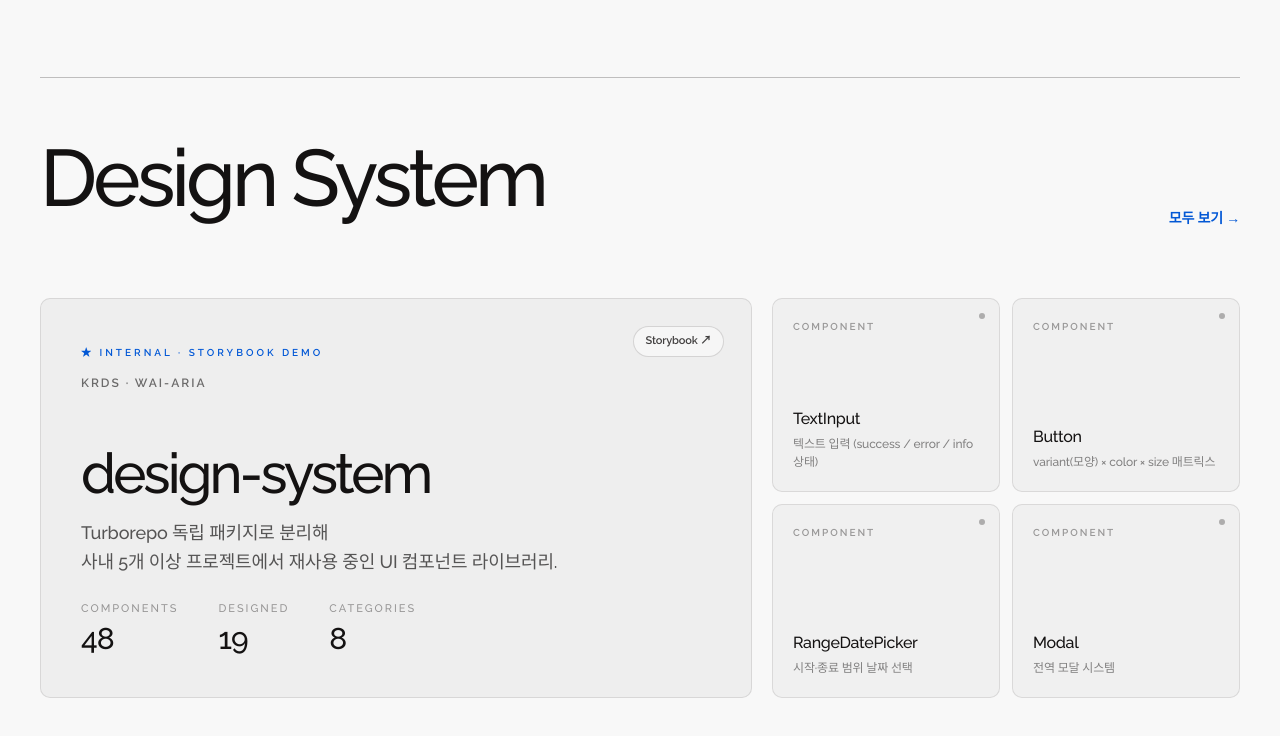
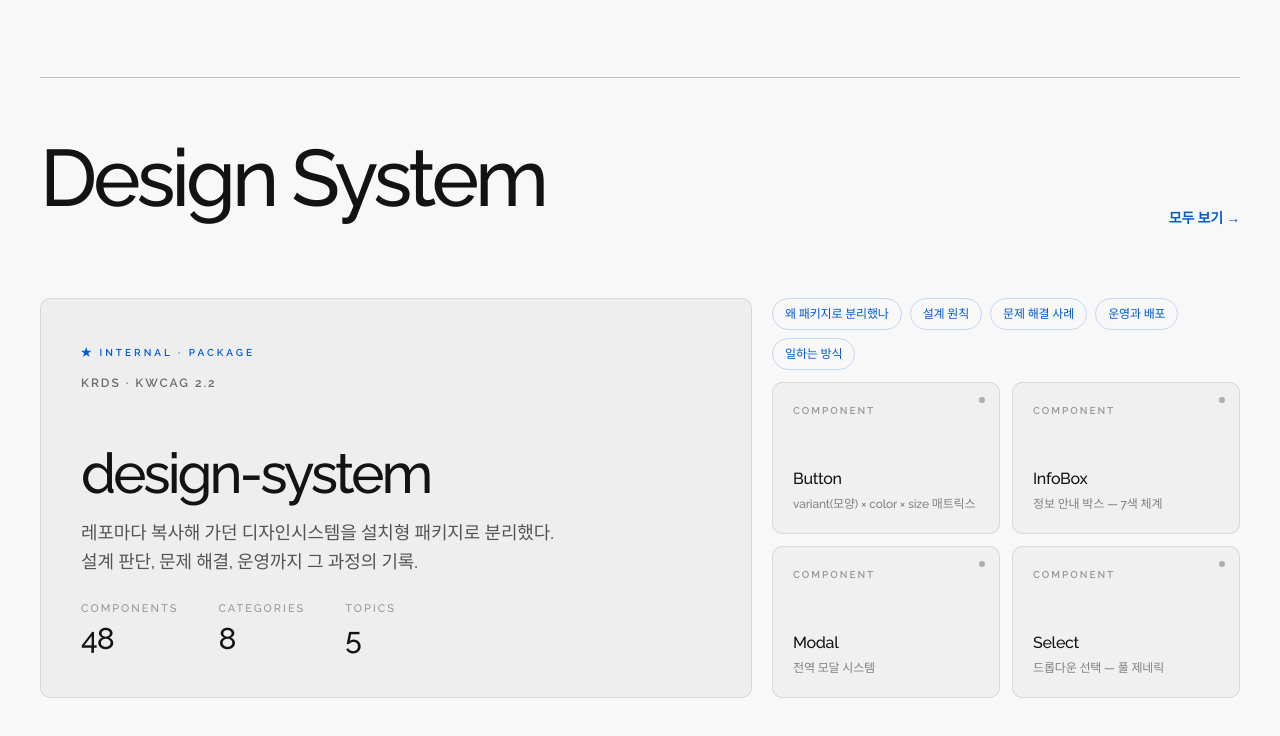
Before and after one commit to Da1re/atelier-dalre, a Next.js app in the folder apps/web/: page / in a window 1280 px wide. Shown: the part 4366-5102 px from the top of the page. Built offline with nearby package versions, Linux system fonts and the light colour scheme; a web font is replaced by a local one.

Commit message:
feat: 메가메뉴·홈 섹션에 시스템 주제 링크 추가

```diff
--- a/apps/web/src/components/layout/mega-menu-design.tsx
+++ b/apps/web/src/components/layout/mega-menu-design.tsx
@@ -1,34 +1,33 @@
 "use client";
 
-import Link from "next/link";
 import {
   ALL_COMPONENTS,
-  STORYBOOK_URL,
+  type DesignComponent,
 } from "@/models/design-system-data";
+import { SYSTEM_TOPICS } from "@/models/design-topics";
+import Link from "next/link";
 
-interface Props {
+interface MegaMenuDesignProps {
   onItemClick: () => void;
 }
 
-const FEATURED_OVERRIDES: Record<string, string> = {
-  "text-input": "텍스트 입력",
-  button: "Variant 시스템",
-  "range-date-picker": "범위 날짜 선택",
-  modal: "전역 모달",
-};
+const FEATURED_SLUGS = ["button", "infobox", "modal", "select"];
 
-const FEATURED = Object.keys(FEATURED_OVERRIDES)
-  .map((slug) => ALL_COMPONENTS.find((c) => c.slug === slug))
-  .filter((c): c is NonNullable<typeof c> => !!c);
+const FEATURED: DesignComponent[] = FEATURED_SLUGS.map((slug) =>
+  ALL_COMPONENTS.find((c) => c.slug === slug),
+).filter((c): c is DesignComponent => !!c);
 
-export const MegaMenuDesign = ({ onItemClick }: Props) => {
+const LINK_CLASS =
+  "inline-flex items-center gap-2 text-[12px] font-semibold tracking-[1px] uppercase text-foreground hover:opacity-60 transition-opacity border-b border-foreground/30 pb-1";
+
+export function MegaMenuDesign({ onItemClick }: MegaMenuDesignProps) {
   return (
     <div className="border-t border-foreground/8 px-5 md:px-10 py-8 md:py-10">
       <div className="grid grid-cols-12 gap-6 md:gap-10">
         <div className="col-span-12 md:col-span-3 flex flex-col justify-between gap-4">
           <div>
             <p className="text-[10px] font-semibold tracking-[3px] uppercase text-foreground/40 mb-2.5">
-                Internal · Storybook
+              Internal · Package
             </p>
             <h3
               className="font-normal tracking-[-1px] text-foreground leading-[0.95]"
@@ -37,30 +36,39 @@ export const MegaMenuDesign = ({ onItemClick }: Props) => {
               design-system
             </h3>
             <p className="text-xs text-foreground/50 mt-2 leading-[1.6]">
-                KRDS · WAI-ARIA 기반
+              KRDS · 접근성 기반. 설치형 패키지로 분리한 기록.
             </p>
           </div>
-            <div className="flex flex-col items-start gap-3">
-              <Link
-                href="/design"
-                onClick={onItemClick}
-                className="inline-flex items-center gap-2 text-[12px] font-semibold tracking-[1px] uppercase text-foreground hover:opacity-60 transition-opacity border-b border-foreground/30 pb-1"
-              >
+          <Link href="/design" onClick={onItemClick} className={LINK_CLASS}>
             모두 보기 <span aria-hidden>↗</span>
           </Link>
-              <a
-                href={STORYBOOK_URL}
-                target="_blank"
-                rel="noopener noreferrer"
-                onClick={onItemClick}
-                className="inline-flex items-center gap-2 text-[12px] font-semibold tracking-[1px] uppercase text-foreground hover:opacity-60 transition-opacity border-b border-foreground/30 pb-1"
-              >
-                Storybook <span aria-hidden>↗</span>
-              </a>
-            </div>
         </div>
 
-          <div className="col-span-12 md:col-span-9 grid grid-cols-2 md:grid-cols-4 gap-3">
+        <div className="col-span-12 md:col-span-3">
+          <p className="text-[10px] font-semibold tracking-[2px] uppercase text-foreground/40 mb-3">
+            System
+          </p>
+          <ul className="flex flex-col gap-1">
+            {SYSTEM_TOPICS.map((topic) => (
+              <li key={topic.slug}>
+                <Link
+                  href={`/design/system/${topic.slug}`}
+                  onClick={onItemClick}
+                  className="group flex items-baseline justify-between gap-3 py-2 border-b border-foreground/8 hover:border-foreground/30 transition-colors"
+                >
+                  <span className="text-[14px] text-foreground group-hover:text-primary transition-colors">
+                    {topic.title}
+                  </span>
+                  <span className="text-[10px] tracking-[1px] uppercase text-foreground/35">
+                    {topic.eyebrow}
+                  </span>
+                </Link>
+              </li>
+            ))}
+          </ul>
+        </div>
+
+        <div className="col-span-12 md:col-span-6 grid grid-cols-2 md:grid-cols-4 gap-3">
           {FEATURED.map((comp) => (
             <Link
               key={comp.slug}
@@ -77,7 +85,7 @@ export const MegaMenuDesign = ({ onItemClick }: Props) => {
                   {comp.name}
                 </p>
                 <p className="text-[11px] text-foreground/50 leading-normal">
-                    {FEATURED_OVERRIDES[comp.slug] ?? comp.desc}
+                  {comp.desc}
                 </p>
               </div>
             </Link>
@@ -86,4 +94,4 @@ export const MegaMenuDesign = ({ onItemClick }: Props) => {
       </div>
     </div>
   );
-};
+}
--- a/apps/web/src/components/sections/section-design.tsx
+++ b/apps/web/src/components/sections/section-design.tsx
@@ -1,28 +1,24 @@
-import Link from "next/link";
 import {
   ALL_COMPONENTS,
   COMPONENT_GROUPS,
-  STORYBOOK_URL,
+  type DesignComponent,
 } from "@/models/design-system-data";
+import { SYSTEM_TOPICS } from "@/models/design-topics";
+import Link from "next/link";
 
-const FEATURED_SLUGS = [
-  "text-input",
-  "button",
-  "range-date-picker",
-  "modal",
+const FEATURED_SLUGS = ["button", "infobox", "modal", "select"];
+
+const FEATURED: DesignComponent[] = FEATURED_SLUGS.map((slug) =>
+  ALL_COMPONENTS.find((c) => c.slug === slug),
+).filter((c): c is DesignComponent => !!c);
+
+const STATS = [
+  { label: "Components", value: ALL_COMPONENTS.length },
+  { label: "Categories", value: COMPONENT_GROUPS.length },
+  { label: "Topics", value: SYSTEM_TOPICS.length },
 ];
 
-const FEATURED = FEATURED_SLUGS
-  .map((slug) => ALL_COMPONENTS.find((c) => c.slug === slug))
-  .filter((c): c is NonNullable<typeof c> => !!c);
-
-const STATS = {
-  components: ALL_COMPONENTS.length,
-  designed: ALL_COMPONENTS.filter((c) => c.mine).length,
-  categories: COMPONENT_GROUPS.length,
-};
-
-export const SectionDesign = () => {
+export function SectionDesign() {
   return (
     <section>
       <div className="flex justify-between items-end mb-10 md:mb-15 border-t border-foreground/25 pt-10">
@@ -41,21 +37,22 @@ export const SectionDesign = () => {
       </div>
 
       <div className="grid grid-cols-1 md:grid-cols-5 gap-4 md:gap-5">
-        <div className="md:col-span-3 relative">
         <Link
           href="/design"
-          className="group relative rounded-[10px] border border-foreground/10 p-6 md:p-10 flex flex-col justify-between min-h-72 md:min-h-100 cursor-pointer overflow-hidden transition-all duration-300 hover:scale-[1.01] hover:z-10"
-          style={{ backgroundColor: "color-mix(in srgb, var(--foreground) 4%, transparent)" }}
+          className="md:col-span-3 group relative rounded-[10px] border border-foreground/10 p-6 md:p-10 flex flex-col justify-between min-h-72 md:min-h-100 overflow-hidden transition-all duration-300 hover:scale-[1.01] hover:z-10"
+          style={{
+            backgroundColor:
+              "color-mix(in srgb, var(--foreground) 4%, transparent)",
+          }}
         >
           <div>
             <span className="text-[10px] font-semibold tracking-[3px] uppercase text-primary">
-              ★ Internal · Storybook Demo
+              ★ Internal · Package
             </span>
             <p className="text-xs font-semibold tracking-[2px] uppercase text-foreground/60 mt-3">
-              KRDS · WAI-ARIA
+              KRDS · KWCAG 2.2
             </p>
           </div>
-
           <div>
             <h3
               className="font-normal tracking-[-1px] md:tracking-[-3px] leading-[1.05] mb-4 text-foreground group-hover:opacity-70 transition-opacity"
@@ -64,50 +61,39 @@ export const SectionDesign = () => {
               design-system
             </h3>
             <p className="text-sm md:text-lg leading-[1.6] max-w-2xl text-foreground/70 mb-6">
-              Turborepo 독립 패키지로 분리해
+              레포마다 복사해 가던 디자인시스템을 설치형 패키지로 분리했다.
               <br />
-              사내 5개 이상 프로젝트에서 재사용 중인 UI 컴포넌트 라이브러리.
+              설계 판단, 문제 해결, 운영까지 그 과정의 기록.
             </p>
             <div className="flex flex-wrap gap-x-6 md:gap-x-10 gap-y-4">
-              <div>
+              {STATS.map((stat) => (
+                <div key={stat.label}>
                   <p className="text-[11px] tracking-[2px] uppercase text-foreground/40 mb-1">
-                  Components
+                    {stat.label}
                   </p>
                   <p className="text-2xl md:text-3xl font-normal tracking-[-1px] text-foreground">
-                  {STATS.components}
+                    {stat.value}
                   </p>
                 </div>
-              <div>
-                <p className="text-[11px] tracking-[2px] uppercase text-foreground/40 mb-1">
-                  Designed
-                </p>
-                <p className="text-2xl md:text-3xl font-normal tracking-[-1px] text-foreground">
-                  {STATS.designed}
-                </p>
-              </div>
-              <div>
-                <p className="text-[11px] tracking-[2px] uppercase text-foreground/40 mb-1">
-                  Categories
-                </p>
-                <p className="text-2xl md:text-3xl font-normal tracking-[-1px] text-foreground">
-                  {STATS.categories}
-                </p>
+              ))}
             </div>
           </div>
-          </div>
+        </Link>
 
+        <div className="md:col-span-2 flex flex-col gap-3">
+          <ul className="flex flex-wrap gap-2">
+            {SYSTEM_TOPICS.map((topic) => (
+              <li key={topic.slug}>
+                <Link
+                  href={`/design/system/${topic.slug}`}
+                  className="inline-flex items-center text-[12px] px-3 py-1.5 rounded-full border border-primary/20 text-primary hover:bg-primary hover:text-background transition-colors"
+                >
+                  {topic.title}
                 </Link>
-        <a
-          href={STORYBOOK_URL}
-          target="_blank"
-          rel="noopener noreferrer"
-          className="absolute top-5 right-5 md:top-7 md:right-7 z-20 inline-flex items-center gap-1.5 text-[11px] font-semibold px-3 py-1.5 rounded-full border border-foreground/15 bg-background/80 backdrop-blur-sm text-foreground/80 hover:bg-foreground hover:text-background hover:border-foreground transition-colors"
-        >
-          Storybook ↗
-        </a>
-        </div>
-
-        <div className="md:col-span-2 grid grid-cols-2 gap-2.5 md:gap-3">
+              </li>
+            ))}
+          </ul>
+          <div className="grid grid-cols-2 gap-2.5 md:gap-3 flex-1">
             {FEATURED.map((comp) => (
               <Link
                 key={comp.slug}
@@ -130,6 +116,7 @@ export const SectionDesign = () => {
             ))}
           </div>
         </div>
+      </div>
     </section>
   );
-};
+}
```
Lines whose indentation alone changed are shown as unchanged.
